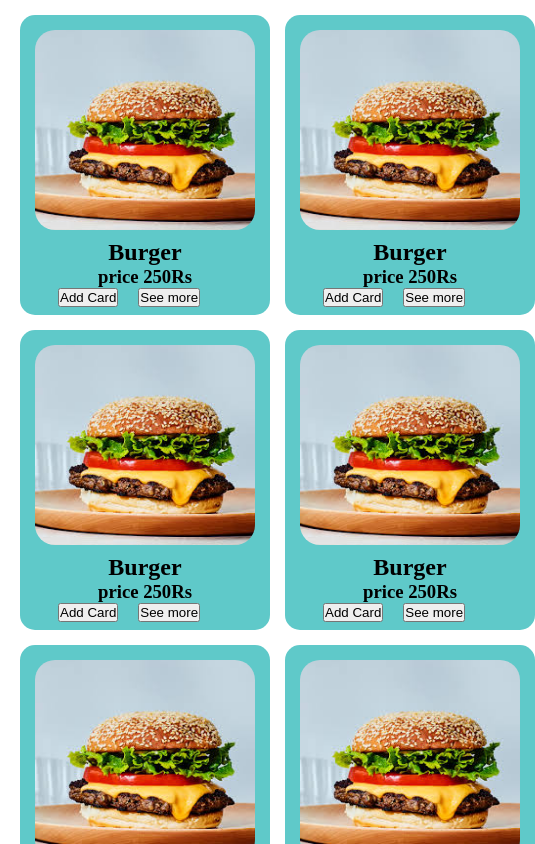
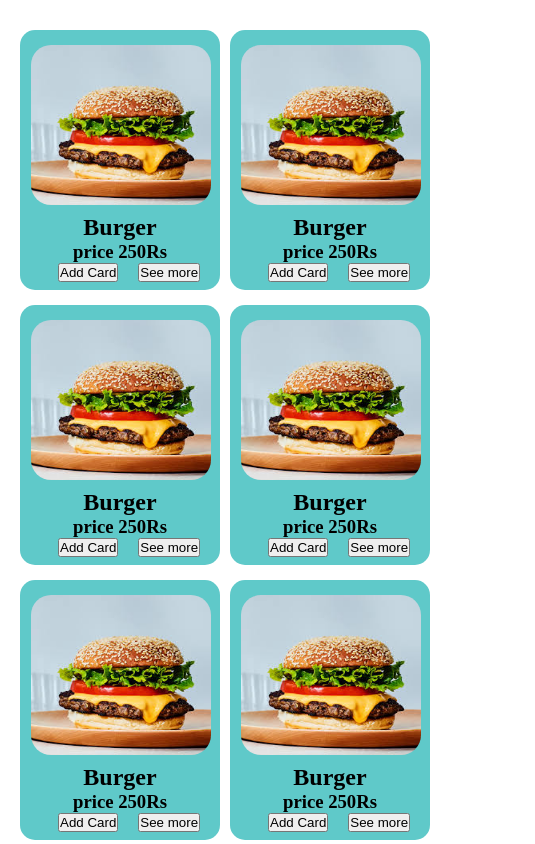
Before and after one commit to Dev-Tharmi/cafe-website, a plain HTML site: page menu.html in a window 390 px wide. Shown: the top 844 px of the page, 535 px wide, since content can reach past the window. Drawn offline with Linux system fonts and the light colour scheme.

Commit message:
meadia query added

```diff
--- a/menu.css
+++ b/menu.css
@@ -32,19 +32,35 @@
   gap: 20px;
   margin-left: 38px;
 }
-@media screen and (max-width: 1024px){
-  .menu-container{
-   display: grid;
-  grid-template-columns:auto auto auto;
-  margin-left: 35px;
+@media screen and (max-width: 1024px) {
+  .menu-container {
+    display: grid;
+    grid-template-columns: auto auto auto;
+    margin-left: 35px;
   }
-
 }
-@media screen and (max-width: 480px){
-  .menu-container{
-   display: grid;
-  grid-template-columns: auto auto;
-  margin-left: 5px;
+@media screen and (max-width: 480px) {
+  .menu-container {
+    display: grid;
+    grid-template-columns: auto auto;
+    margin-left: -5px;
+    padding: 15px;
   }
-
+  .product-card {
+    margin-top: 15px;
+    margin-left: 10px;
+    background-color: rgb(95, 201, 201);
+    /* border: solid; */
+    width: 200px;
+    border-radius: 15px;
+    height: 260px;
+  }
+  .img-div img {
+    margin-left: 6px;
+    width: 180px;
+    height: 160px;
+    padding: 5px;
+    margin-top: 10px;
+    border-radius: 25px;
+  }
 }
```
